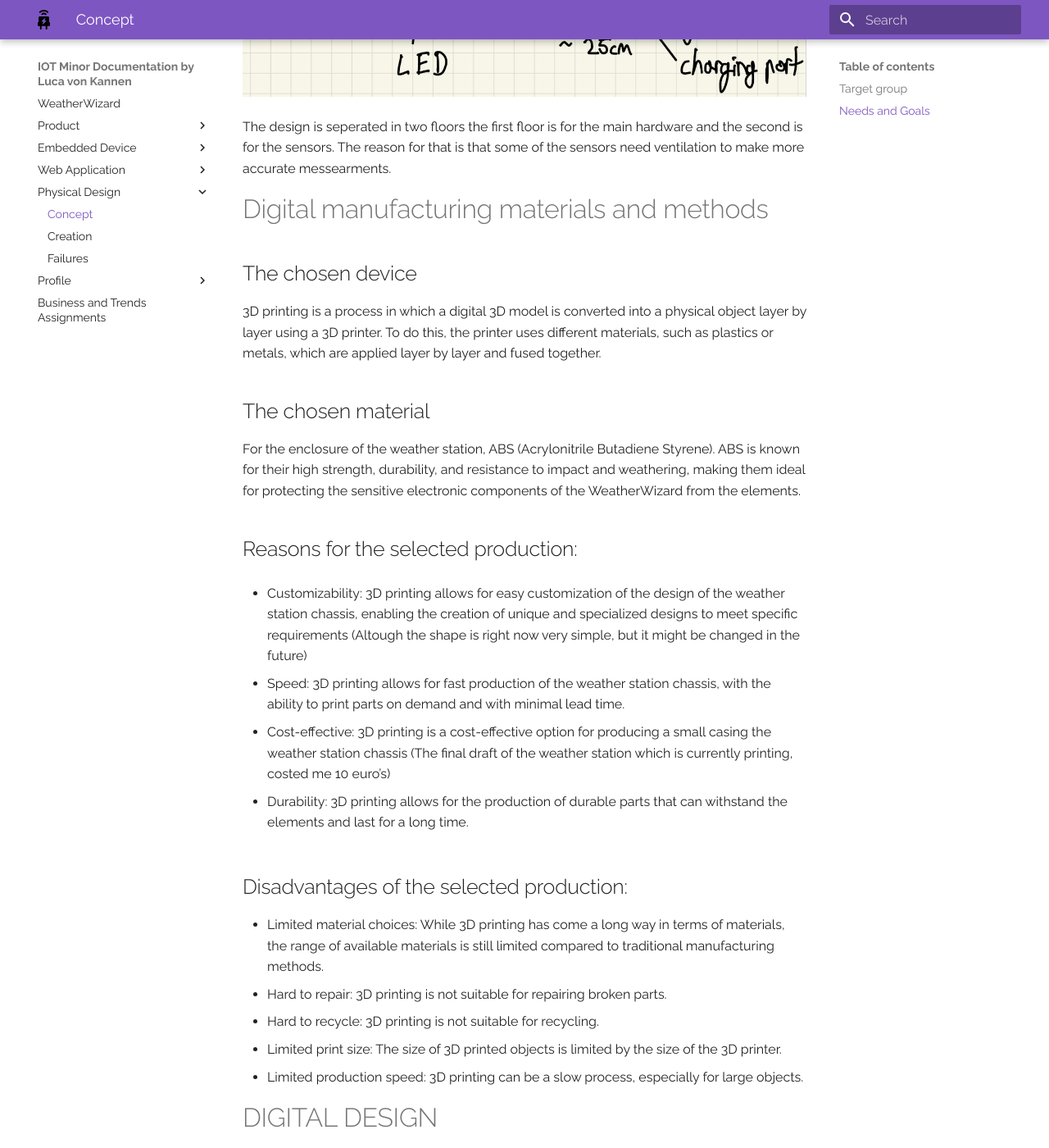
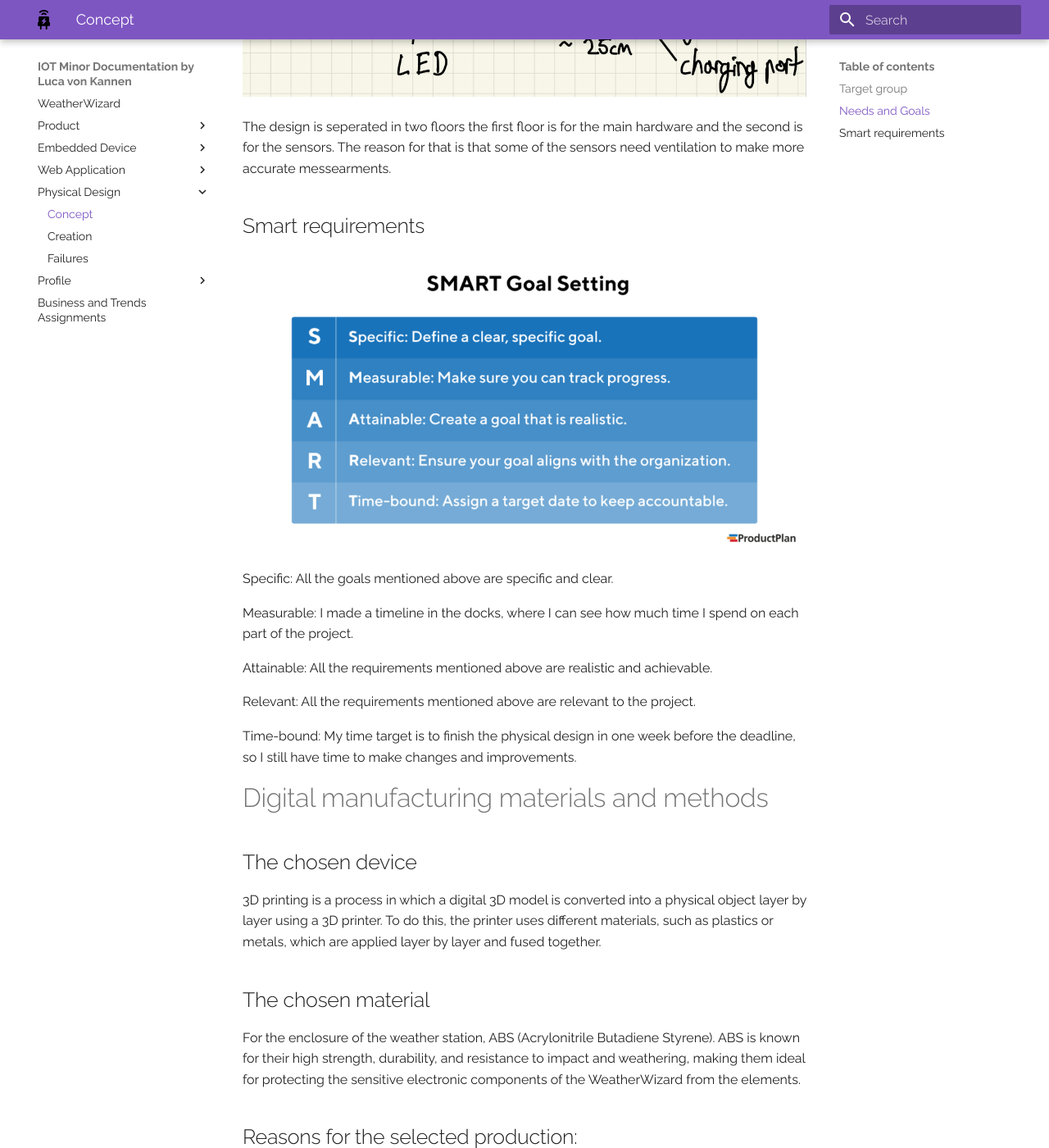
Before and after one commit to lv042/Weather-Wizard, an MkDocs documentation site: the page built from docs/physical_design.md, in a window 1280 px wide and 1400 px high, scrolled down 1765 px. Shown: the whole window at 82% size. Built offline with MkDocs 1.6.1 and Material for MkDocs 9.7.7, drawn with Linux system fonts in a browser that asks for light colours.

Commit message:
Added smart goals to creation part

```diff
--- a/docs/physical_design.md
+++ b/docs/physical_design.md
@@ -42,6 +42,20 @@ The user of the WeatherWizard can be anyone who is interested in monitoring and
 ![Screenshot](docs/../images/drawing.png)
 
 The design is seperated in two floors the first floor is for the main hardware and the second is for the sensors. The reason for that is that some of the sensors need ventilation to make more accurate messearments.
+
+## Smart requirements
+
+![Smart](docs/../images/smart.webp)
+
+Specific: All the goals mentioned above are specific and clear.
+
+Measurable: I made a timeline in the docks, where I can see how much time I spend on each part of the project.
+
+Attainable: All the requirements mentioned above are realistic and achievable.
+
+Relevant: All the requirements mentioned above are relevant to the project.
+
+Time-bound: My time target is to finish the physical design in one week before the deadline, so I still have time to make changes and improvements.
 
 
 # Digital manufacturing materials and methods
```
Also changed, not shown: docs/images/smart.webp (added).
